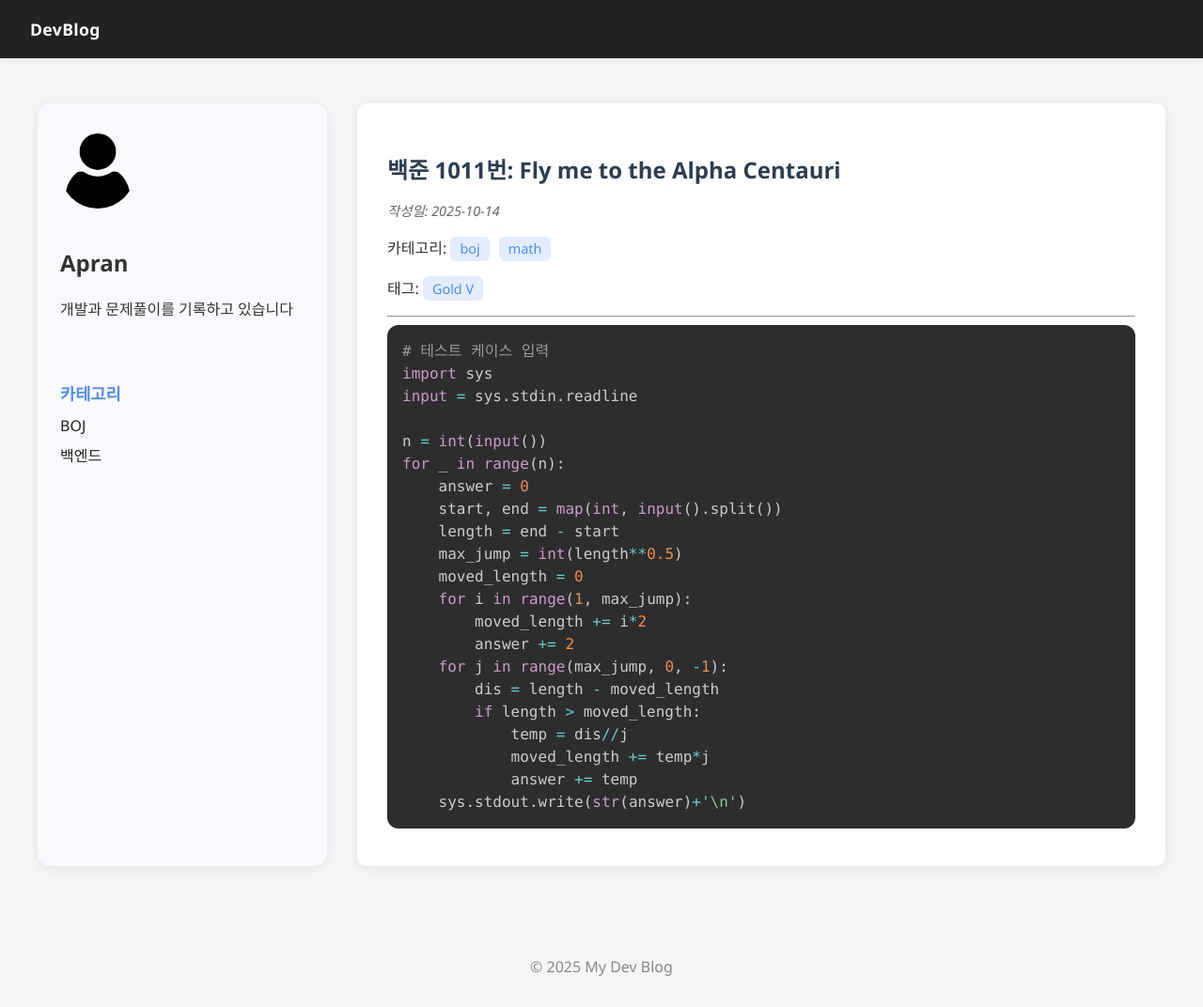
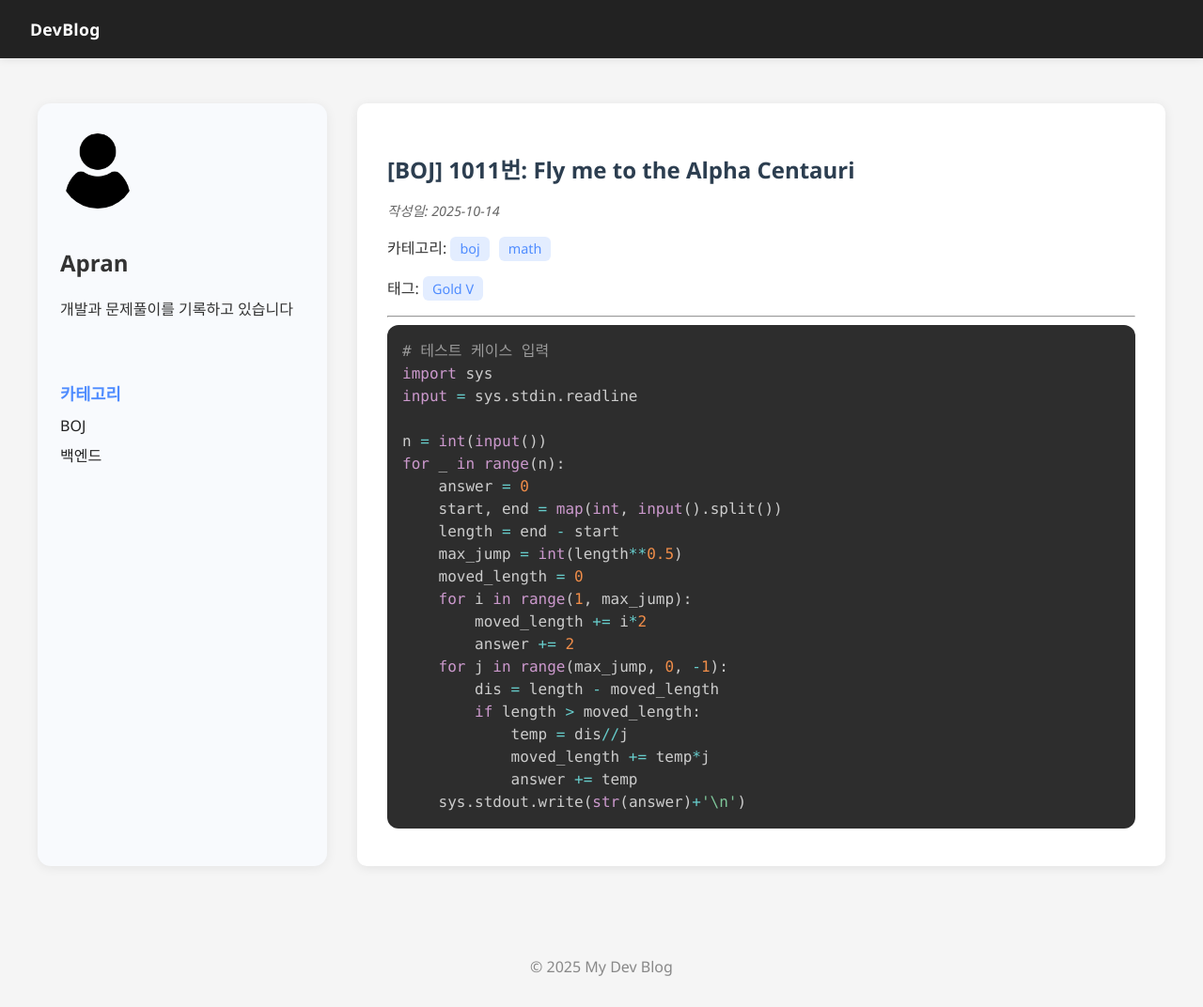
Before and after one commit to apran42/mydevblog, a Jekyll site: the page built from _posts/BOJ/Math/2025-10-14-1011-Fly-me-to-the-Alpha-Centauri.md, in a window 1280 px wide and 1072 px high. Shown: the whole window at 94% size. Built offline with Jekyll 4.4.1, drawn with Linux system fonts in a browser that asks for light colours.

Commit message:
Fix:title 변경

```diff
--- a/_posts/BOJ/Math/2025-10-14-1011-Fly-me-to-the-Alpha-Centauri.md
+++ b/_posts/BOJ/Math/2025-10-14-1011-Fly-me-to-the-Alpha-Centauri.md
@@ -1,6 +1,6 @@
 ---
 layout: post
-title: "백준 1011번: Fly me to the Alpha Centauri"
+title: "[BOJ] 1011번: Fly me to the Alpha Centauri"
 date: 2025-10-14
 categories: ["boj","math"]
 tags: [Gold V]
```
Also changed, not shown: _posts/BOJ/Implementation/2025-10-14-2108-통계학.md (+1 -1 lines).
